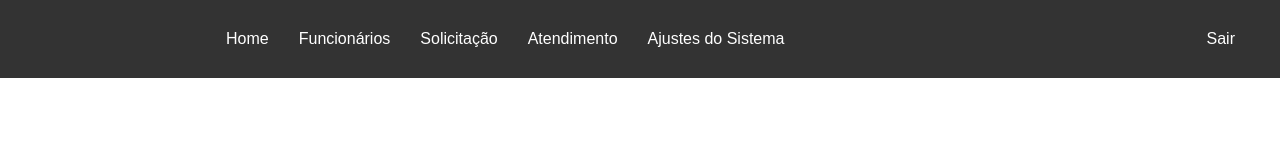
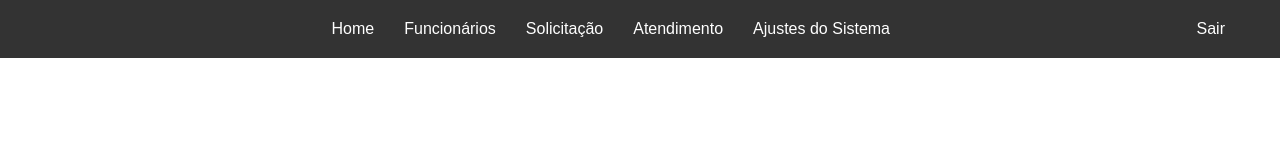
Before and after one commit to MatheusLuiz/Sistema, a website: page views/dashboard.html in a window 1280 px wide. Drawn offline with Linux system fonts and the light colour scheme.

Commit message:
Atualização 2.3

```diff
--- a/public/css/dashboard.css
+++ b/public/css/dashboard.css
@@ -8,14 +8,15 @@ body {
 header {
     background-color: #333;
     padding: 10px 20px;
-    display: flex;
 }
 
 .navbar {
     display: flex;
+    justify-content: space-between;
     align-items: center;
     max-width: 1200px;
     margin: 0 auto;
+    padding: 0 20px;
 }
 
 .navbar-brand {
@@ -25,12 +26,17 @@ header {
     font-weight: bold;
 }
 
+.navbar-menu-container {
+    flex-grow: 1;
+    display: flex;
+    justify-content: center;
+}
+
 .navbar-menu {
     list-style: none;
     display: flex;
     margin: 0;
     padding: 0;
-    text-align: center;
 }
 
 .navbar-item {
@@ -42,12 +48,10 @@ header {
     text-decoration: none;
     padding: 10px 15px;
     display: block;
-
 }
 
 .navbar-item a:hover {
     background-color: #575757;
-    border-radius: 5px;
 }
 
 .dropdown:hover .dropdown-menu {
@@ -63,8 +67,6 @@ header {
     box-shadow: 0 8px 16px rgba(0, 0, 0, 0.2);
     min-width: 150px;
     z-index: 1;
-    text-align: center;
-
 }
 
 .dropdown-item a {
@@ -72,30 +74,22 @@ header {
     padding: 10px;
     text-decoration: none;
     display: block;
-
 }
 
 .dropdown-item a:hover {
     background-color: #575757;
-    border-radius: 5px;
-
 }
 
 .btn-sair {
+    padding: 10px 15px;
     margin-left: auto;
-    padding: 10px ;
-    text-align: right;
-
 }
 
 .btn-sair a {
     color: #fff;
     text-decoration: none;
-    padding: 10px 15px;
-    display: block;
 }
 
 .btn-sair a:hover {
     background-color: #575757;
-    border-radius: 5px;
 }
--- a/routes/logRoute.js
+++ b/routes/logRoute.js
@@ -2,10 +2,10 @@ const express = require('express');
 const router = express.Router();
 const logController = require('../controllers/logController');
 
-// Rota para obter todos os logs
+
 router.get('/', logController.getAllLogs);
 
-// Rota para obter logs por tabela afetada
+
 router.get('/:tabela_afetada', logController.getLogsByTable);
 
 module.exports = router;
--- a/views/dashboard.html
+++ b/views/dashboard.html
@@ -9,6 +9,7 @@
   <body>
     <header>
       <nav class="navbar">
+            <div class="navbar-menu-container">
               <ul class="navbar-menu">
                   <li class="navbar-item">
                       <a href="/dashboard.html">Home</a>
@@ -38,7 +39,7 @@
                   <li class="navbar-item dropdown">
                       <a href="#">Ajustes do Sistema</a>
                       <ul class="dropdown-menu">
-              <li class="dropdown-item"><a href="#">Países</a></li>
+                          <li class="dropdown-item"><a href="#">Paises</a></li>
                           <li class="dropdown-item"><a href="#">Estados</a></li>
                           <li class="dropdown-item"><a href="#">Cidades</a></li>
                           <li class="dropdown-item"><a href="#">Setores</a></li>
@@ -49,12 +50,11 @@
                       </ul>
                   </li>
               </ul>
-
+          </div>
+          <div class="btn-sair">
+              <a href="/logout.html">Sair</a>
+          </div>
       </nav>
-
-      <div class="btn-sair">
-        <a href="/login.html">Sair</a>
-      </div>
   </header>
   </body>
 </html>
```
Lines whose indentation alone changed are shown as unchanged.
